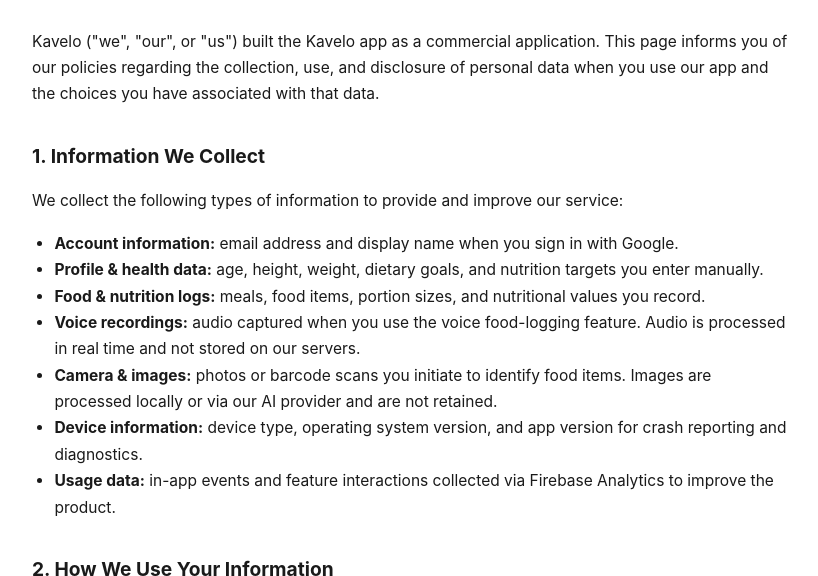
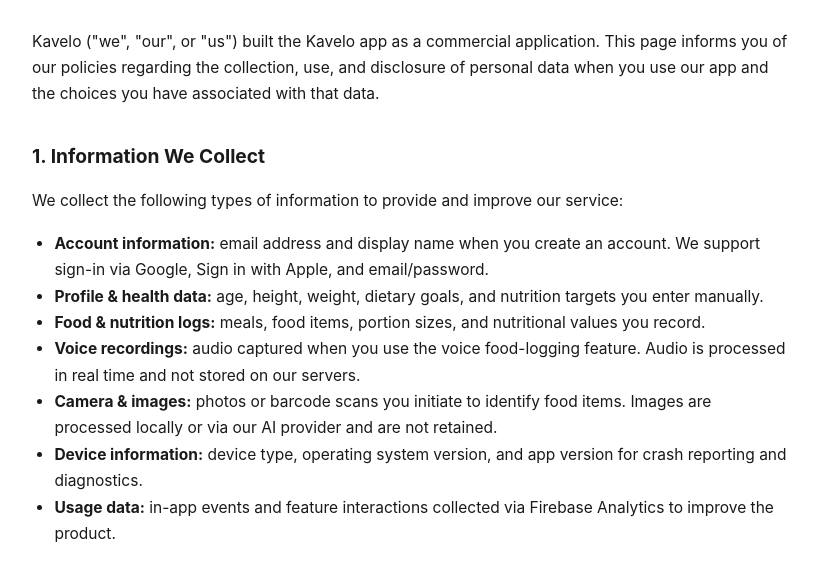
Before and after one commit to catnipcake/kavelo-site, a plain HTML site: page privacy-policy.html in a window 1280 px wide. Shown: the part 158-734 px from the top of the page, without its empty margins (228-1046 px from the left). Drawn offline with Linux system fonts and the light colour scheme.

Commit message:
Update privacy-policy.html

```diff
--- a/privacy-policy.html
+++ b/privacy-policy.html
@@ -35,7 +35,7 @@
 <h2>1. Information We Collect</h2>
 <p>We collect the following types of information to provide and improve our service:</p>
 <ul>
-  <li><strong>Account information:</strong> email address and display name when you sign in with Google.</li>
+  <li><strong>Account information:</strong> email address and display name when you create an account. We support sign-in via Google, Sign in with Apple, and email/password.</li>
   <li><strong>Profile &amp; health data:</strong> age, height, weight, dietary goals, and nutrition targets you enter manually.</li>
   <li><strong>Food &amp; nutrition logs:</strong> meals, food items, portion sizes, and nutritional values you record.</li>
   <li><strong>Voice recordings:</strong> audio captured when you use the voice food-logging feature. Audio is processed in real time and not stored on our servers.</li>
```
